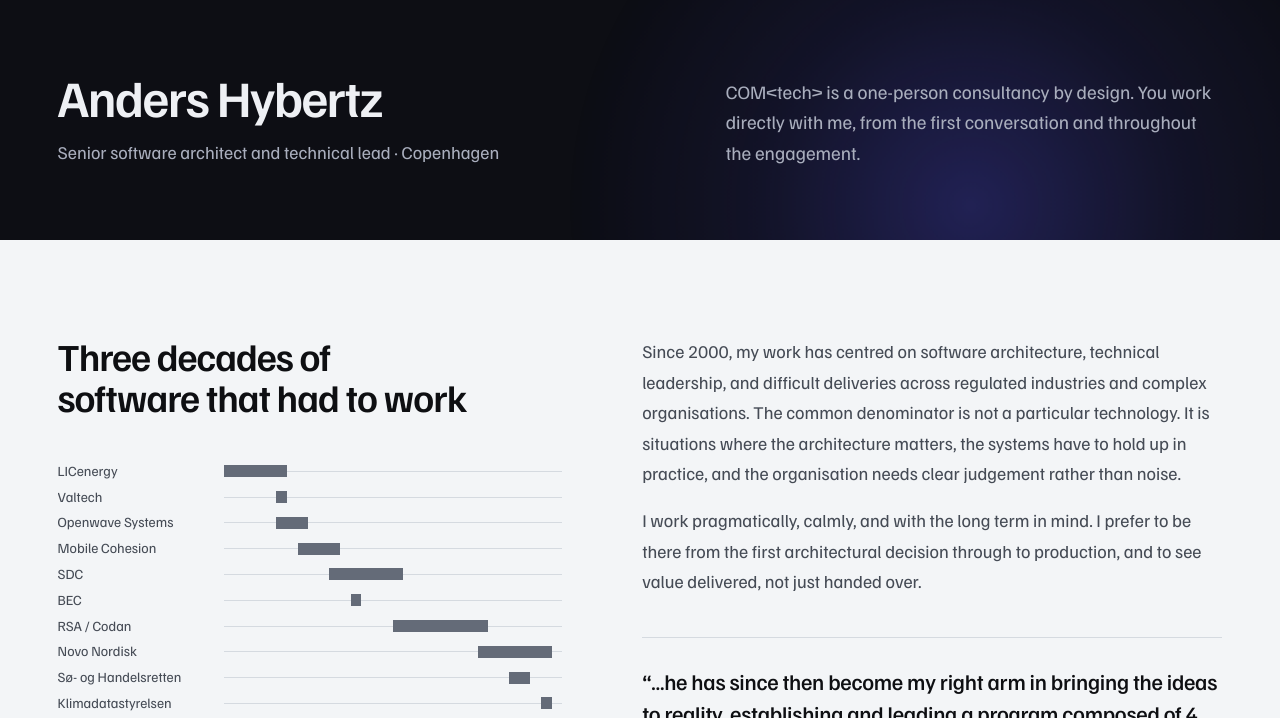
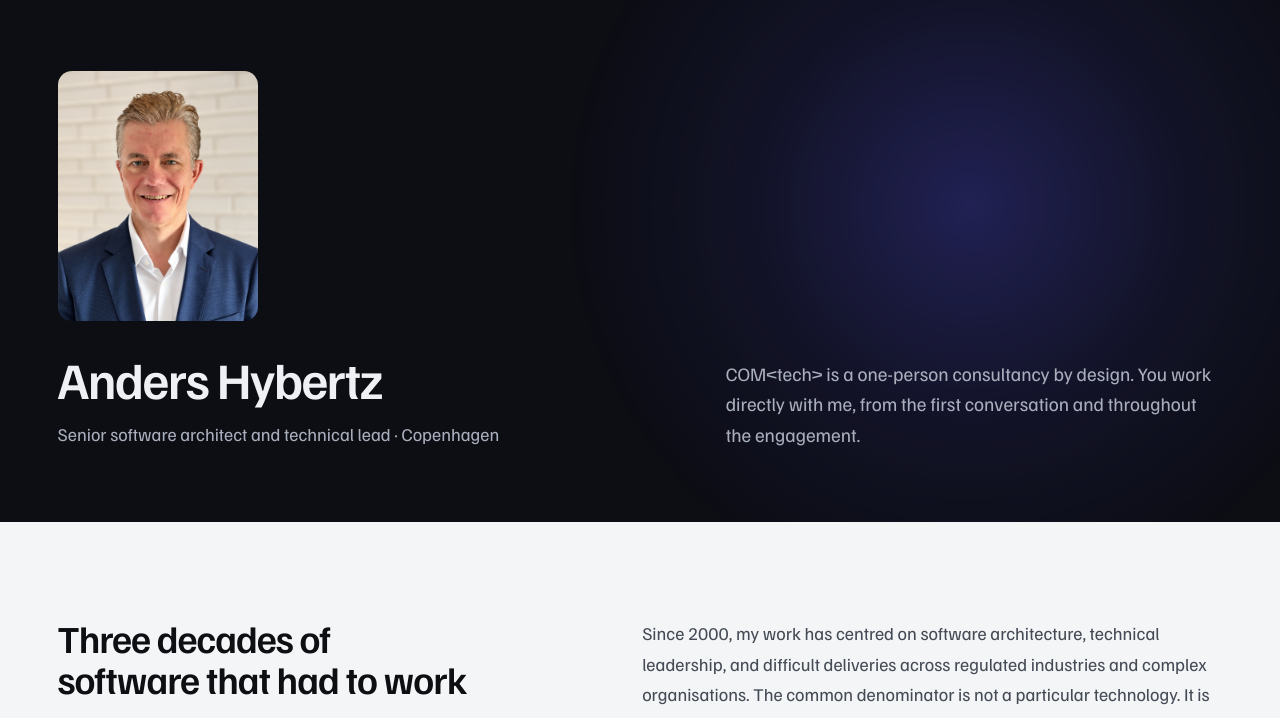
Before and after one commit to jeckyl2010/comtech-site, an Astro site: page /about in a window 1280 px wide. Shown: the part 65-783 px from the top of the page. Built offline with nearby package versions, Linux system fonts and the light colour scheme; Astro itself is replaced by a stand-in of ours.

Commit message:
feat(about): portrait in the page intro

```diff
--- a/src/pages/about.astro
+++ b/src/pages/about.astro
@@ -1,6 +1,8 @@
 ---
 import Layout from '../layouts/Layout.astro';
+import { Image } from 'astro:assets';
 import Timeline from '../components/Timeline.astro';
+import portrait from '../assets/portrait.jpg';
 import { getCollection, getEntry, z } from 'astro:content';
 import rawAbout from '../data/about.json';
 
@@ -25,6 +27,7 @@
   <div slot="opening" class="intro">
     <div class="container">
       <div>
+        <Image class="portrait" src={portrait} alt="Anders Hybertz" width={400} widths={[200, 400]} sizes="200px" loading="eager" fetchpriority="high" />
         <h1 class="page-title">Anders Hybertz</h1>
         <p class="role">Senior software architect and technical lead · Copenhagen</p>
       </div>
@@ -107,6 +110,13 @@
 </Layout>
 
 <style>
+  .portrait {
+    display: block;
+    width: 200px;
+    height: auto;
+    margin-bottom: 32px;
+    border-radius: 14px;
+  }
   .role { margin-top: 14px; font-size: 18px; }
   .aside-quote { margin-top: 40px; padding-top: 28px; border-top: 1px solid var(--rule); }
   .aside-quote blockquote { font-size: 22px; line-height: 1.45; font-weight: 500; letter-spacing: -0.012em; }
```
Also changed, not shown: src/assets/portrait.jpg (added).
